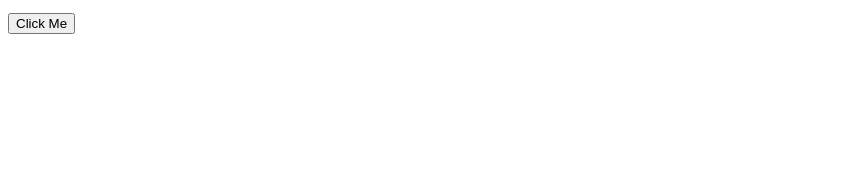
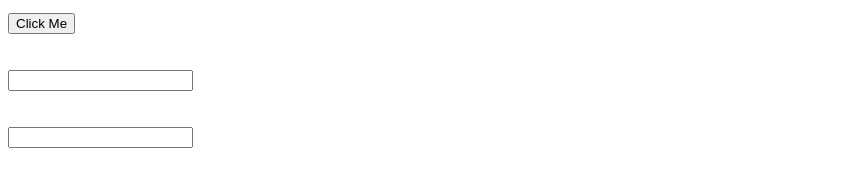
Before and after one commit to sanidhiya-khandelwal/Angular-intro, an Angular app: page / in a window 1280 px wide. Shown: the part 743-930 px from the top of the page, without its empty margins (0-863 px from the left). Before the commit the page ends 800 px from the top, so only its background shows below. Built offline with nearby package versions, Linux system fonts and the light colour scheme.

Commit message:
Angular event filtering vs normal event filtering✅

```diff
--- a/src/app/app.component.html
+++ b/src/app/app.component.html
@@ -31,3 +31,16 @@ will compile into property binding so bettre use property binding only -->
 
 <!-- EVENT BINDING: we use () brackets and not [] this -->
 <button (click)="buttonClick()">Click Me</button>
+<br><br><br>
+
+<!-- **************************************************** -->
+<!-- EVENT FILTERING -->
+<!-- normal events   -->
+<input type="text" (keyup)="onKeyUp($event)">
+<br><br><br>
+<!-- event filtering -->
+<input type="text" (keyup.enter)="onKeyUpUsingAngularEventFiltering()">
+
+<!-- ************************************************************** -->
+
+<br><br><br><br><br>
--- a/src/app/app.component.ts
+++ b/src/app/app.component.ts
@@ -39,6 +39,22 @@ export class AppComponent implements AfterViewInit { //step 5 view ki.. implemen
   // Event binding
   buttonClick() {
     console.log('Button Click event');
+  }
 
+  // ************************** EVENT FILTERING **************************************************
+  // Normal event filtering
+  onKeyUp($event: any) {
+    console.log($event.keyCode);
+    if ($event.keyCode === 13) {
+      console.log('Enter key pressed');
+
+    }
   }
+
+  // ANGULAR EVENT FILTERING
+  onKeyUpUsingAngularEventFiltering() {
+    console.log('Enter key pressed using Angular Event filtering');
+  }
+
+  // *********************************************************************************************
 }
```
Also changed, not shown: 1 other file (tests, documents, lock files or other folders).
